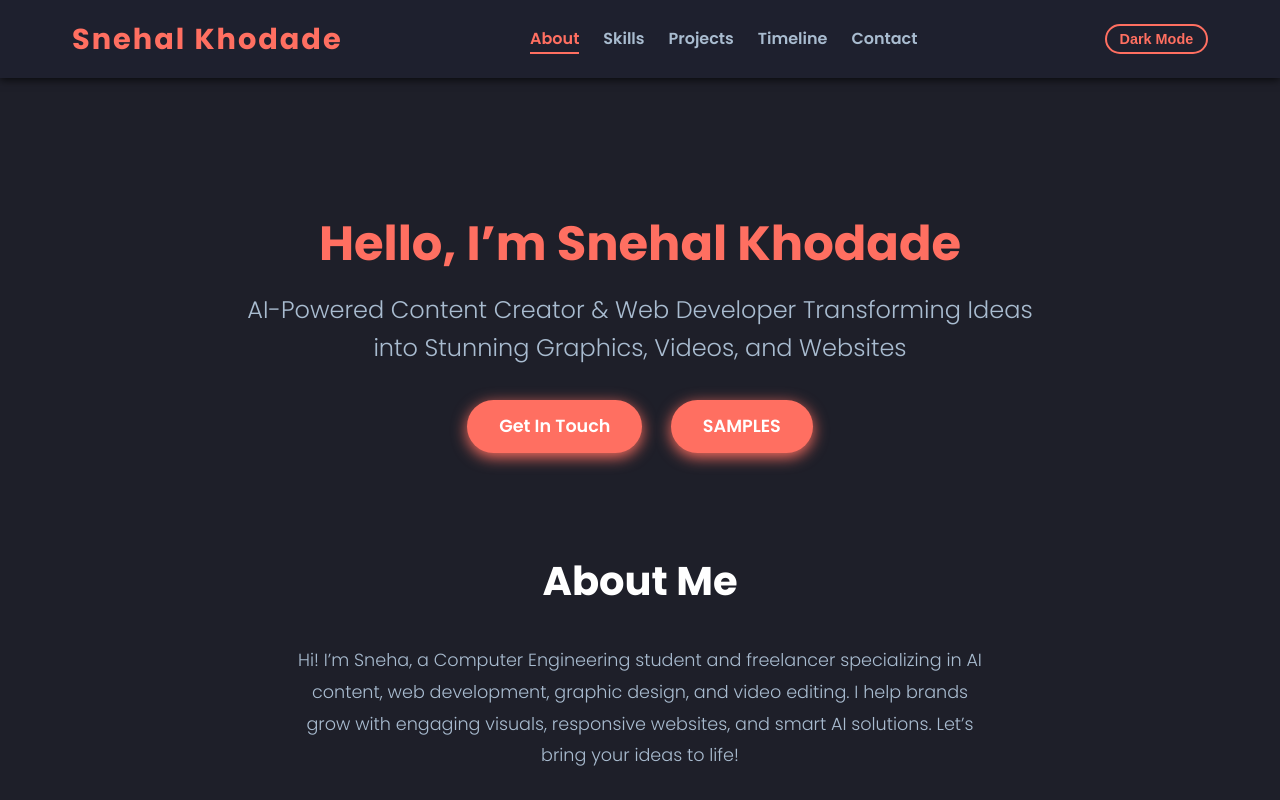
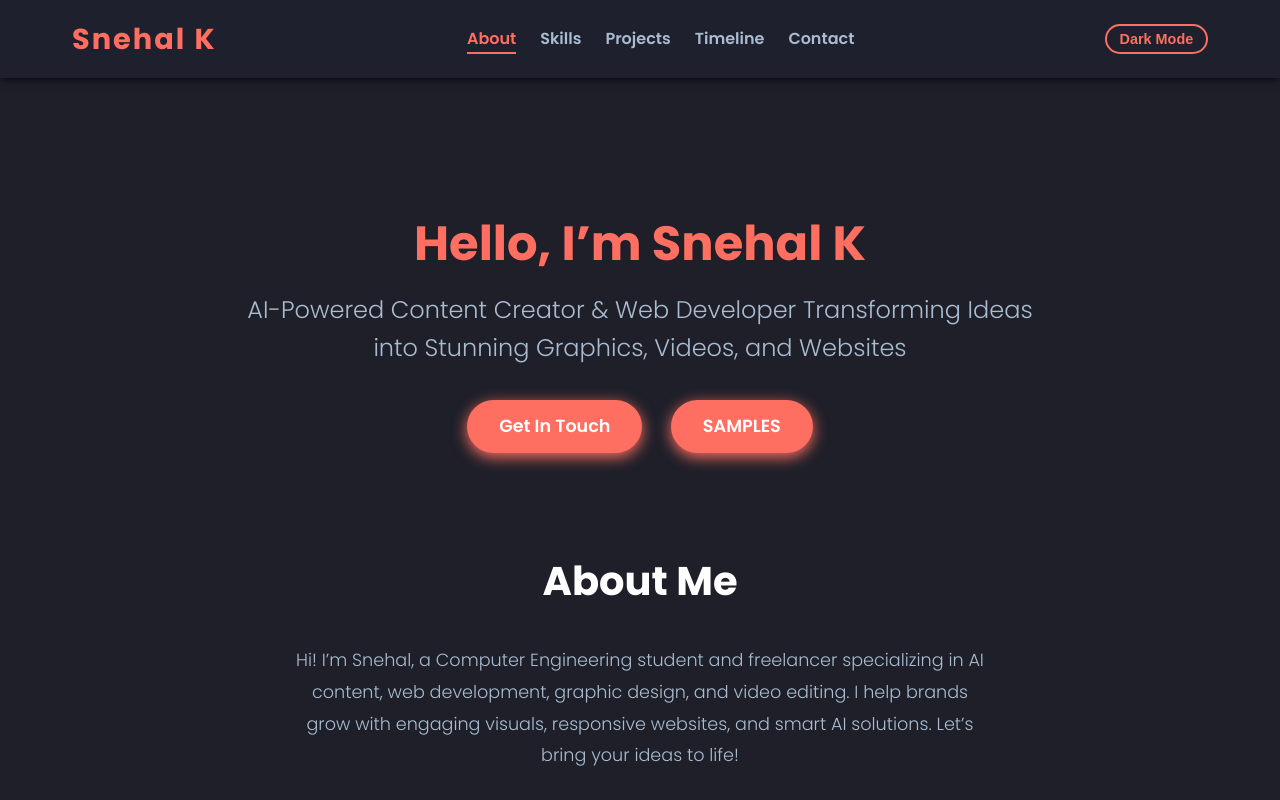
Before and after one commit to snehalk-sk/portfolio, a website: page index.html in a window 1280 px wide. Shown: the top 800 px of the page. Drawn offline with nearby package versions, Linux system fonts and the light colour scheme.

Commit message:
Update index.html

```diff
--- a/index.html
+++ b/index.html
@@ -3,13 +3,13 @@
 <head>
 <meta charset="UTF-8" />
 <meta name="viewport" content="width=device-width, initial-scale=1" />
-<title>Snehal Khodade | Portfolio</title>
+<title>Snehal.K | Portfolio</title>
 
-<meta name="description" content="Snehal Khodade Computer Engineer| Portfolio showcasing projects, skills, and contact." />
-<meta name="keywords" content="Snehal Khodade, portfolio, web developer, software developer, projects, skills" />
-<meta name="author" content="Snehal Khodade" />
-<meta property="og:title" content="Snehal Khodade | Portfolio" />
-<meta property="og:description" content="Showcasing projects, skills, and contact info of Snehal Khodade." />
+<meta name="description" content="Snehal K a Computer Engineer| Portfolio showcasing projects, skills, and contact." />
+<meta name="keywords" content="Snehal K, portfolio, web developer, software developer, projects, skills" />
+<meta name="author" content="Snehal K" />
+<meta property="og:title" content="Snehal K | Portfolio" />
+<meta property="og:description" content="Showcasing projects, skills, and contact info of Snehal K." />
 <meta property="og:type" content="website" />
 <meta property="og:url" content=" https://snehalk-sk.github.io/portfolio/" />
 <meta name="twitter:card" content="summary_large_image" />
@@ -613,7 +613,7 @@
 
 <header>
   <nav>
-    <div class="logo">Snehal Khodade</div>
+    <div class="logo">Snehal K </div>
     <ul class="nav-links" id="nav-links">
       <li><a href="#about" class="nav-link active">About</a></li>
       <li><a href="#skills" class="nav-link">Skills</a></li>
@@ -626,7 +626,7 @@
 </header>
 
 <section class="hero" id="hero" data-aos="fade-up">
-  <h1>Hello, I’m <span class="highlight">Snehal Khodade</span></h1>
+  <h1>Hello, I’m <span class="highlight">Snehal K</span></h1>
   <p>AI-Powered Content Creator & Web Developer
 Transforming Ideas into Stunning Graphics, Videos, and Websites</p>
   <a href="#contact" class="btn">Get In Touch</a>
@@ -635,7 +635,7 @@ Transforming Ideas into Stunning Graphics, Videos, and Websites</p>
 
 <section id="about" class="about" data-aos="fade-up" data-aos-delay="100">
   <h2 class="section-title">About Me</h2>
-  <p>Hi! I’m Sneha, a Computer Engineering student and freelancer specializing in AI content, web development, graphic design, and video editing. I help brands grow with engaging visuals, responsive websites, and smart AI solutions. Let’s bring your ideas to life!</p>
+  <p>Hi! I’m Snehal, a Computer Engineering student and freelancer specializing in AI content, web development, graphic design, and video editing. I help brands grow with engaging visuals, responsive websites, and smart AI solutions. Let’s bring your ideas to life!</p>
 </section>
 
 <section id="skills" class="skills" data-aos="fade-up" data-aos-delay="200">
@@ -711,7 +711,7 @@ Transforming Ideas into Stunning Graphics, Videos, and Websites</p>
 </section>
 
 <footer>
-  &copy; 2025 Snehal Khodade. All rights reserved.
+  &copy; 2025 Snehal K. All rights reserved.
   <div class="social-links" aria-label="Social media links">
     <a href="https://github.com/snehalk-sk" target="_blank" rel="noopener" aria-label="GitHub"><i class="fab fa-github"></i></a>
     <a href="https://linkedin.com/in/snehalkhodade" target="_blank" rel="noopener" aria-label="LinkedIn"><i class="fab fa-linkedin"></i></a>
```
